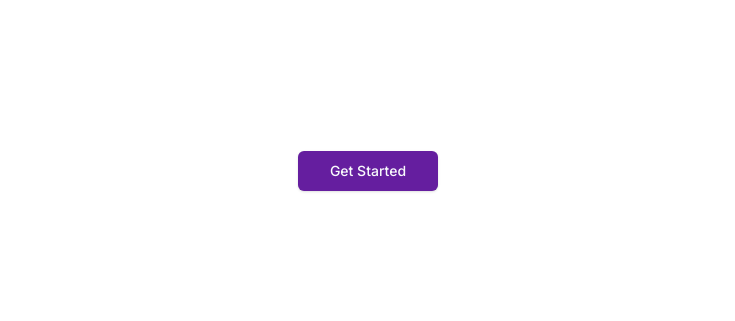
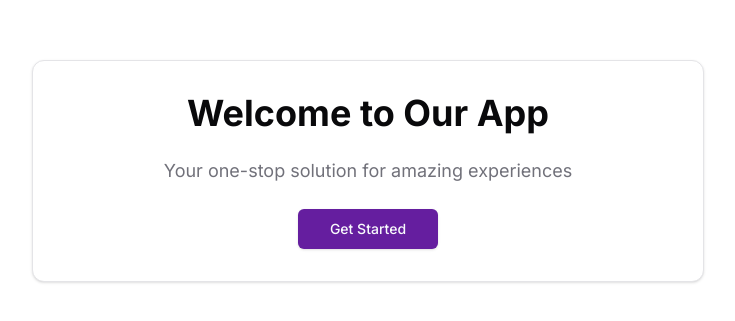
Before and after one commit to magnolia-AI/this-is-test-x5mie, a Next.js app: page / in a window 1280 px wide. Shown: the part 229-550 px from the top of the page, without its empty margins (272-1007 px from the left). Built offline with nearby package versions, Linux system fonts and the light colour scheme.

Commit message:
Update 1 files

```diff
--- a/app/page.tsx
+++ b/app/page.tsx
@@ -1,5 +1,6 @@
 "use client"
 import { Button } from "@/components/ui/button"
+import { Card } from "@/components/ui/card"
 import confetti from "canvas-confetti"
 export default function HomePage() {
   const handleConfetti = () => {
@@ -10,7 +11,13 @@ export default function HomePage() {
     });
   }
   return (
-    <div className="min-h-screen flex items-center justify-center">
+    <div className="min-h-screen flex flex-col items-center justify-center p-4">
+      <Card className="w-full max-w-2xl p-8 space-y-6">
+        <h1 className="text-4xl font-bold text-center">Welcome to Our App</h1>
+        <p className="text-lg text-center text-muted-foreground">
+          Your one-stop solution for amazing experiences
+        </p>
+        <div className="flex justify-center">
           <Button
             size="lg"
             onClick={handleConfetti}
@@ -19,5 +26,7 @@ export default function HomePage() {
             Get Started
           </Button>
         </div>
+      </Card>
+    </div>
   )
 }
```
Lines whose indentation alone changed are shown as unchanged.
